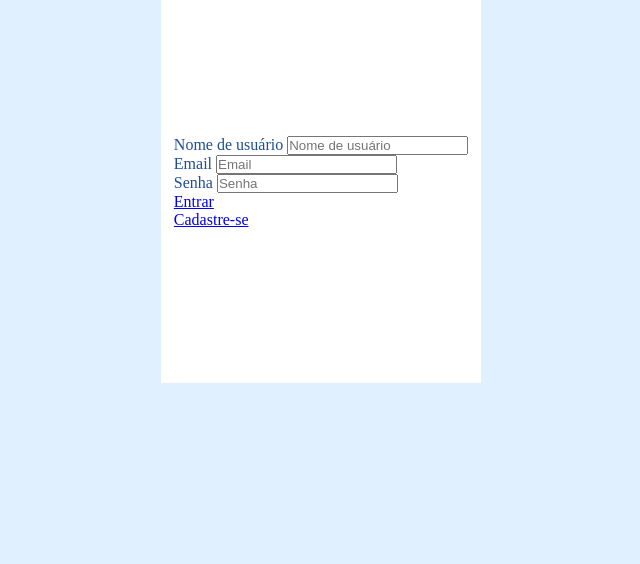
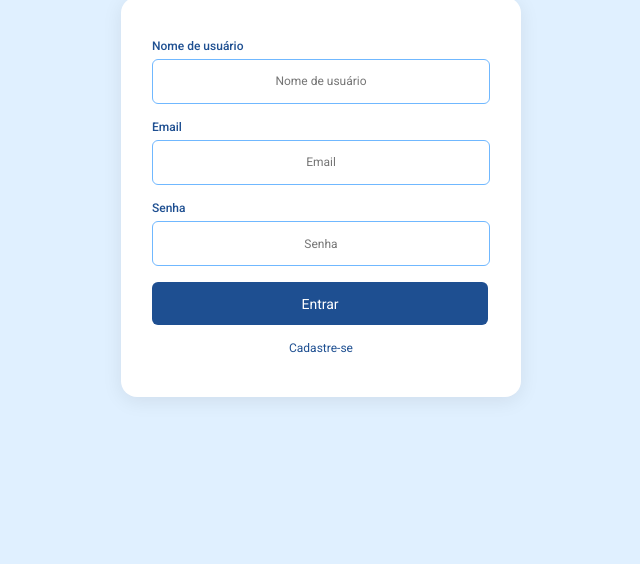
Before and after one commit to guilhermesptech/animatech, a plain HTML site: page public/login.html in a window 1280 px wide. Shown: the part 236-800 px from the top of the page, without its empty margins (319-959 px from the left). Drawn offline with Linux system fonts and the light colour scheme.

Commit message:
feat: tela de login css

```diff
--- a/public/css/login.css
+++ b/public/css/login.css
@@ -1,11 +1,29 @@
+@import url('https://fonts.googleapis.com/css2?family=Bebas+Neue&family=Roboto:ital,wght@0,100..900;1,100..900&display=swap');
+
+
 * {
     margin: 0;
     padding: 0;
     box-sizing: border-box;
+    font-family: var(--fonte-principal);
+}
+
+:root {
+    --cor-background: #FFFFFF;
+    --cor-primaria: #E0F0FF;
+    --cor-secundaria: #70B8FF;
+    --cor-ternaria: #1E4F91;
+    --cor-botao-hover: #163E72;
+    --fonte-principal: 'Roboto', sans-serif;
+}
+
+h1 {
+    color: var(--cor-ternaria);
+    padding: 14px;
 }
 
 main {
-    background-color: #E0F0FF;
+    background-color: var(--cor-primaria);
     height: 100vh;
     display: flex;
     flex-direction: column;
@@ -14,23 +32,71 @@ main {
 }
 
 .container-login {
-    background-color: #FFFFFF;
-    color: #1E4F91;
+    background-color: var(--cor-background);
+    color: var(--cor-ternaria);
     display: flex;
     flex-direction: column;
     justify-content: center;
     align-items: center;
-    width: 25%;
-    height: 50%;
+    width: 25rem;
+    height: 25rem;
+    border-radius: 16px;
+    box-shadow: 0 4px 20px rgba(0, 0, 0, 0.08);
 }
 
-.container-email-senha input {
+.container-usuario-email-senha-entrar-cadastrar {
+    display: flex;
+    flex-direction: column;
+    gap: 1rem;
+}
+
+.container-usuario-email-senha-entrar-cadastrar input {
     all: unset;
-    border: 1px solid #70B8FF;
+    border: 1px solid var(--cor-secundaria);
     border-radius: 6px;
+    font-size: 12px;
     text-align: center;
+    width: 21rem;
+    height: 2.7rem;
+}
+
+.container-usuario-email-senha-entrar-cadastrar label {
+    display: flex;
+    font-size: 12px;
+    font-weight: 500;
+    padding-bottom: 6px;
 }
 
 .container-entrar {
+    background-color: var(--cor-ternaria);
+    display: flex;
+    justify-content: center;
+    align-items: center;
+    border-radius: 6px;
+    width: 21rem;
+    height: 2.7rem;
+    cursor: pointer;
+}
 
+.container-entrar:hover {
+    background-color: var(--cor-botao-hover);
 }
+
+.container-entrar a {
+    text-decoration: none;
+    font-size: 14px;
+    color: var(--cor-background);
+}
+
+.container-cadastrar {
+    display: flex;
+    flex-direction: column;
+    justify-content: center;
+    align-items: center;
+}
+
+.container-cadastrar a {
+    text-decoration: none;
+    font-size: 12px;
+    color: var(--cor-ternaria);
+}
```
